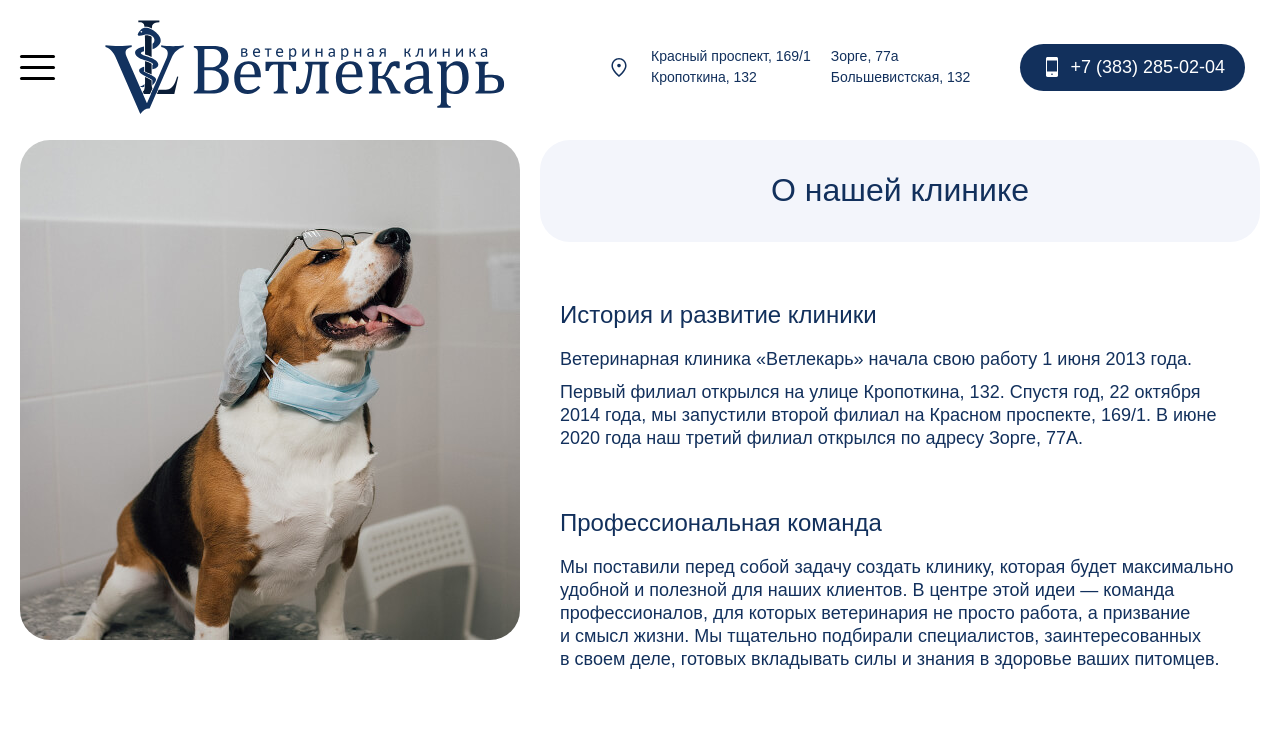
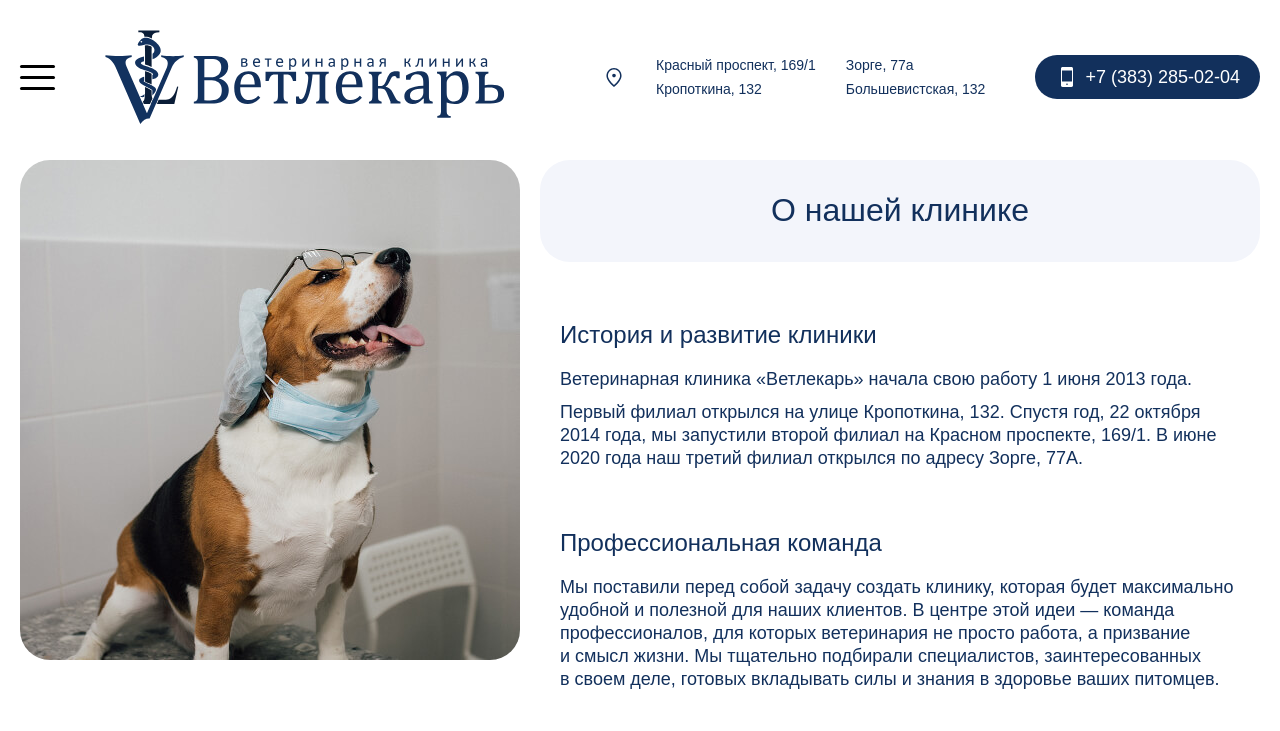
Before and after one commit to sl1m41kc/vet-clinic-with-bugs, a Next.js app: page /about in a window 1280 px wide. Shown: the top 731 px of the page. Built offline with nearby package versions, Linux system fonts and the light colour scheme.

Commit message:
header fix (#173)
* header fix

* phantom fix

```diff
--- a/app/components/Contacts/contacts.module.css
+++ b/app/components/Contacts/contacts.module.css
@@ -1,7 +1,7 @@
 .address {
   display: flex;
   align-items: center;
-  gap: 20px;
+  gap: 30px;
 }
 
 .address.menu {
@@ -26,6 +26,7 @@
   flex-direction: column;
   color: var(--clr1);
   font-size: 0.875rem;
+  line-height: 24px;
 }
 
 .phone {
@@ -34,7 +35,7 @@
   gap: 6px;
 
   padding: 10px 20px;
-  margin-right: 15px;
+  max-height: 44px;
   font-weight: 500;
   font-size: 1.125em;
   text-decoration: none;
@@ -79,19 +80,3 @@
     gap: 10px;
   }
 }
-
-/* @media (max-width: 768px) {
-  .info.menu {
-    flex-direction: row;
-    justify-content: space-between;
-    width: 100%;
-  }
-}
-
-@media (max-width: 530px) {
-  .info.menu {
-    flex-direction: column;
-    justify-content: none;
-    gap: 30px;
-  }
-} */
--- a/app/components/Header/header.module.css
+++ b/app/components/Header/header.module.css
@@ -9,7 +9,7 @@
   justify-content: space-between;
   gap: 10px;
 
-  padding: 20px;
+  padding: 30px 20px;
 
   transition: height 0.3s;
   background-color: var(--clr2);
@@ -45,7 +45,7 @@
 }
 
 .phantom {
-  min-height: 140px;
+  min-height: 160px;
 }
 
 @media (max-width: 1230px) {
```
